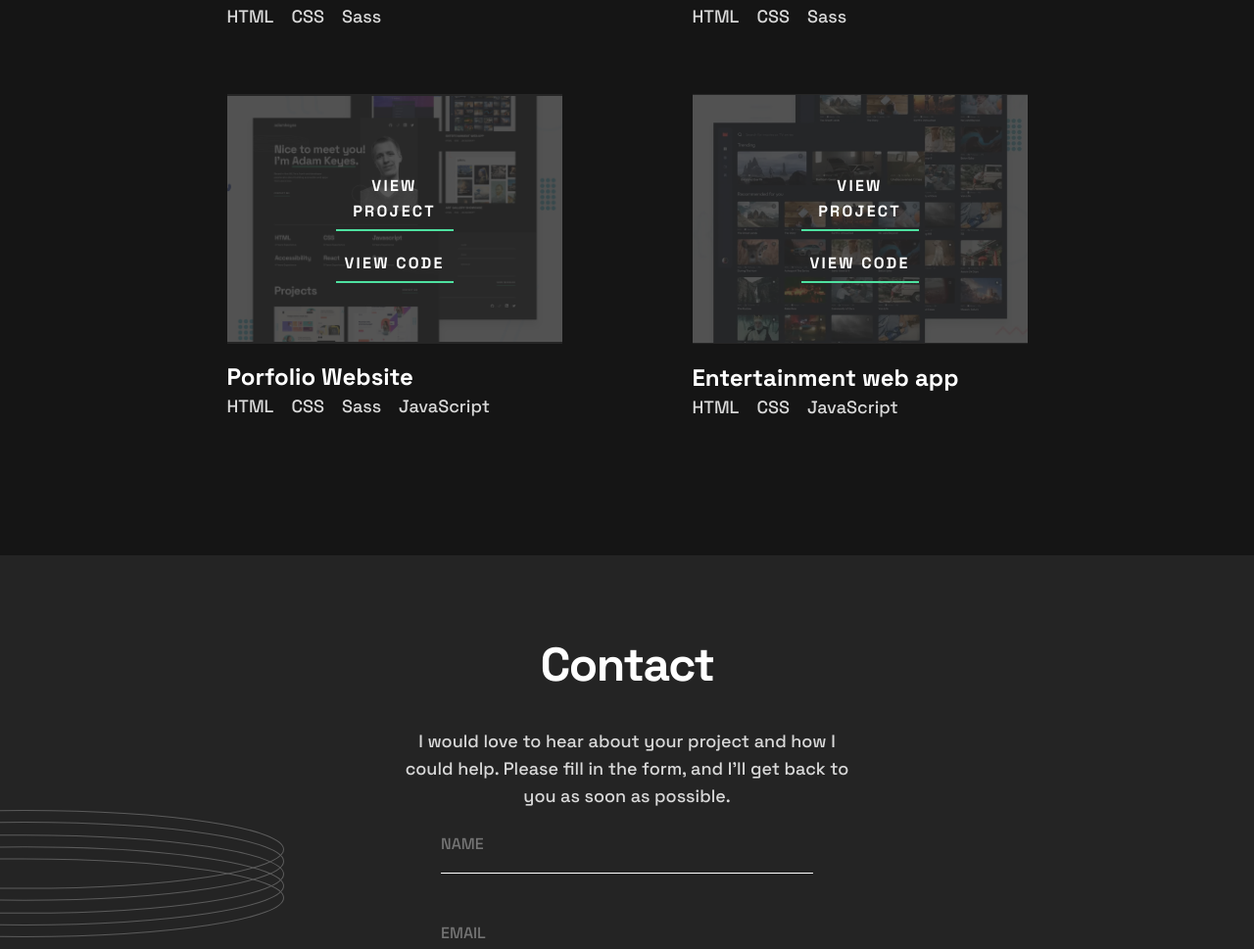
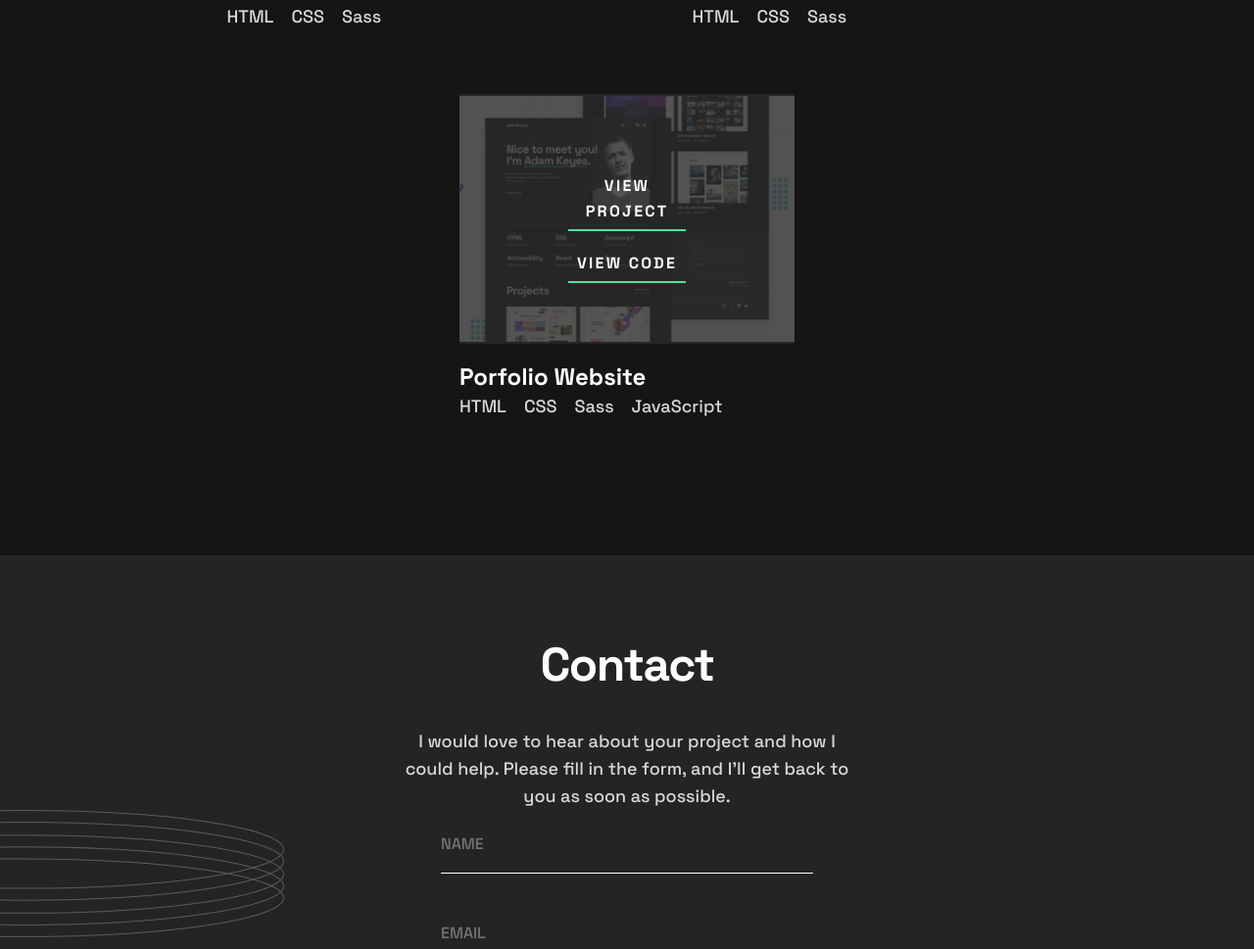
Before and after one commit to WiaterKa/2023.04.02---Portfolio_KIW, a website built with Parcel: page index.html in a window 1280 px wide. Shown: the part 1924-2893 px from the top of the page at 98% size. Built offline with nearby package versions, Linux system fonts and the light colour scheme.

Commit message:
projects section upgrade

```diff
--- a/index.html
+++ b/index.html
@@ -139,7 +139,9 @@
 
 </div>
 
-<div class="project-box">
+<!-- ROOM FOR FURTHER PROJECTS (CURRENTLY IN DEVELOPMENT PROCESS) -->
+
+<!-- <div class="project-box">
   <img src="assets/images/thumbnail-project-4-large.webp" alt="projectimg">
   <h3 class="projects">Entertainment web app</h3>
 
@@ -151,7 +153,7 @@
 <div class="project-links">
   <p class="p-secondary">View project</p>
   <p class="p-secondary">View code</p>
-</div>
+</div> -->
 
 </div>
 
```
Also changed, not shown: dist/index.html.
